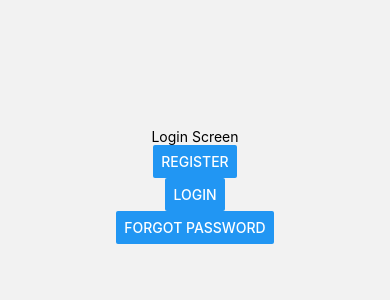
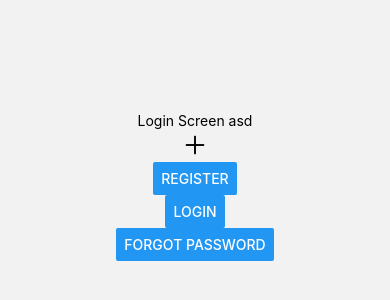
Before and after one commit to rahmathidayatullah/apps-prisma, a React Native app: screen / in a window 390 px wide. Shown: the part 236-536 px from the top of the page. Built offline with nearby package versions, Linux system fonts and the light colour scheme.

Commit message:
feat: setup react native icons android ios

```diff
--- /dev/null
+++ b/index.d.ts
@@ -0,0 +1,4 @@
+declare module 'react-native-vector-icons/AntDesign';
+declare module 'react-native-vector-icons/FontAwesome';
+declare module 'react-native-vector-icons/Entypo';
+declare module 'react-native-vector-icons/Ionicons';
--- a/package.json
+++ b/package.json
@@ -20,7 +20,8 @@
     "react": "18.2.0",
     "react-native": "0.73.5",
     "react-native-safe-area-context": "^4.9.0",
-    "react-native-screens": "^3.29.0"
+    "react-native-screens": "^3.29.0",
+    "react-native-vector-icons": "^10.0.3"
   },
   "devDependencies": {
     "@babel/core": "^7.20.0",
--- a/src/screens/auth/Login.tsx
+++ b/src/screens/auth/Login.tsx
@@ -1,12 +1,15 @@
 import {useNavigation} from '@react-navigation/native';
 import React from 'react';
 import {Button, Text, View} from 'react-native';
+
+import Icon from 'react-native-vector-icons/Ionicons';
 
 const LoginScreen = () => {
   const navigation: any = useNavigation();
   return (
     <View style={{flex: 1, alignItems: 'center', justifyContent: 'center'}}>
-      <Text>Login Screen</Text>
+      <Text>Login Screen asd</Text>
+      <Icon name="add" size={30} color="#000000" />
       <Button
         title="Register"
         onPress={() => navigation.navigate('Register')}
```
Also changed, not shown: 9 other files (tests, documents, lock files or other folders).
